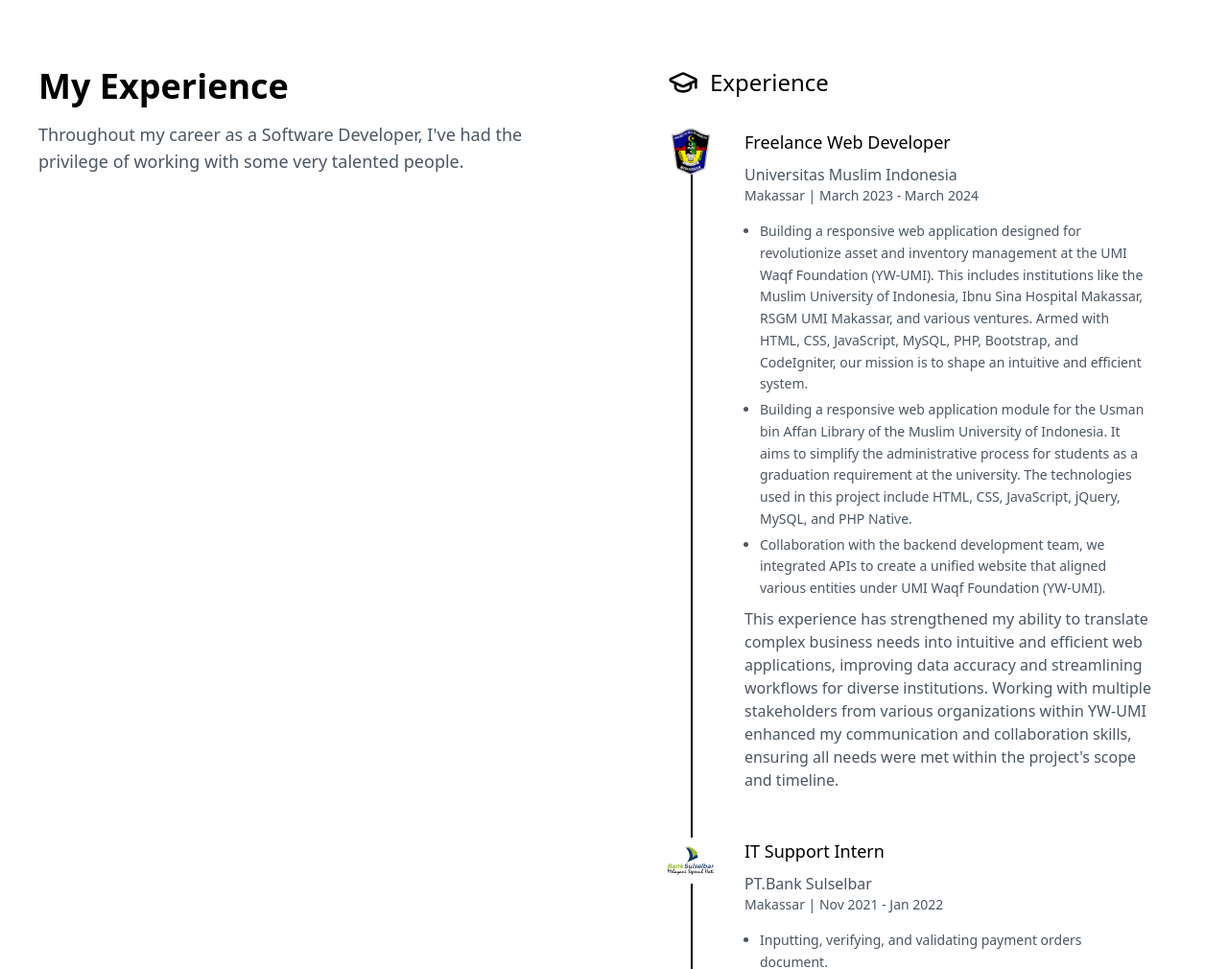
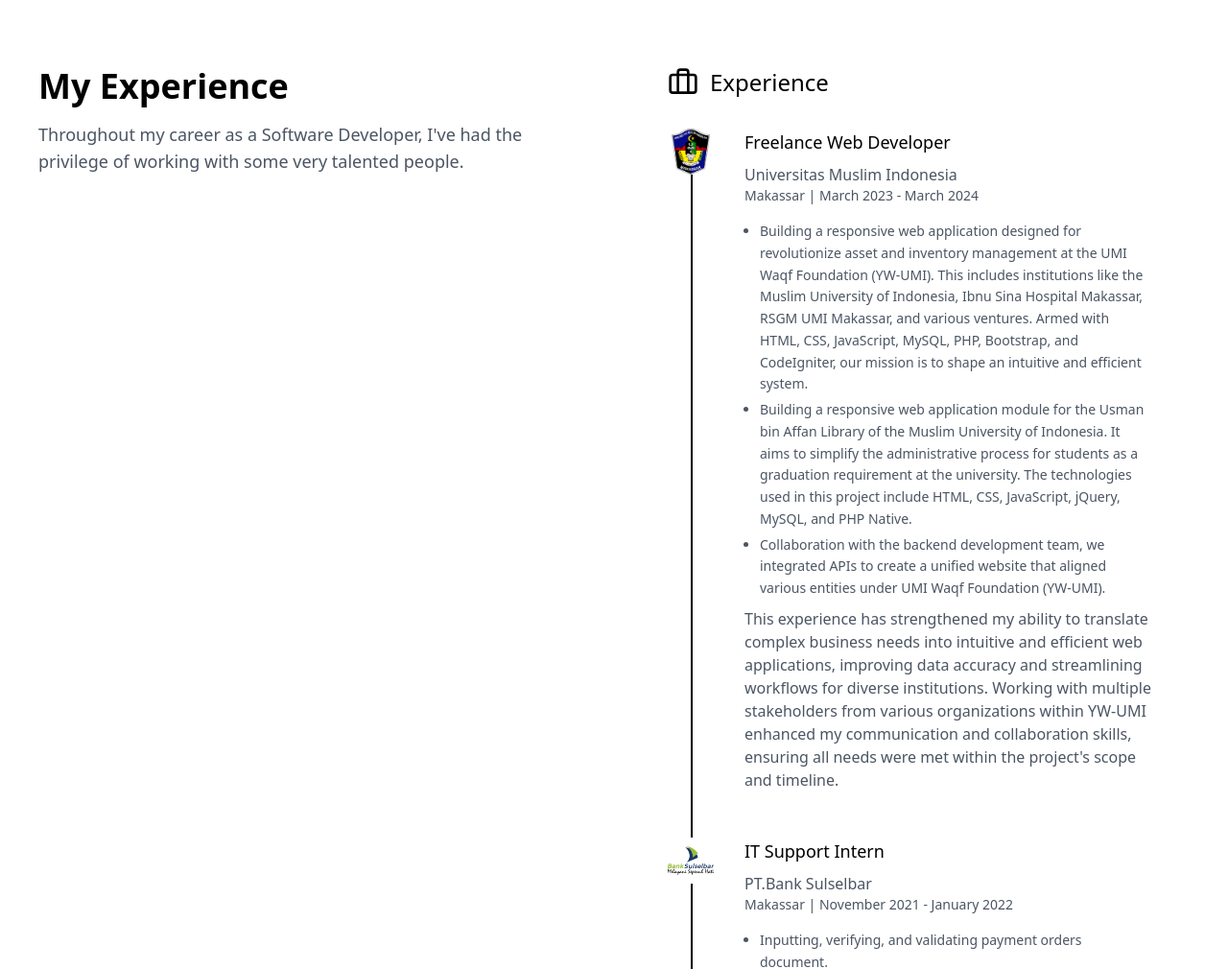
Before and after one commit to KurniawanMuhammadRizki/kurniawan-rizki, a Next.js app: page / in a window 1280 px wide. Shown: the part 5658-6668 px from the top of the page at 96% size. Built offline with nearby package versions, Linux system fonts and the light colour scheme.

Commit message:
feat(experience) remove: unused code

```diff
--- a/components/experience/Experience.tsx
+++ b/components/experience/Experience.tsx
@@ -1,5 +1,5 @@
 import React from "react";
-import { Briefcase, GraduationCap } from "lucide-react";
+import { Briefcase } from "lucide-react";
 import Image from "next/image";
 import AnimationPopupWrapper from "../animations/AnimationPopupWrapper";
 
@@ -32,7 +32,7 @@
     position: "IT Support Intern",
     company: "PT.Bank Sulselbar",
     location: "Makassar",
-    period: "Nov 2021 - Jan 2022",
+    period: "November 2021 - January 2022",
     logo: "/experience/logoBankSulselbar.png",
     achievements: [
       "Inputting, verifying, and validating payment orders document.",
@@ -48,7 +48,7 @@
   return (
     <div className="w-full mx-auto px-4 sm:px-10 ">
       <div className="flex items-center gap-3 mb-8">
-        <GraduationCap className="w-8 h-8 " />
+        <Briefcase className="w-8 h-8 " />
         <h2 className="text-2xl font-medium">Experience</h2>
       </div>
 
--- a/components/experience/ExperienceSection.tsx
+++ b/components/experience/ExperienceSection.tsx
@@ -1,22 +1,8 @@
 import React from "react";
 import AnimationPopupWrapper from "../animations/AnimationPopupWrapper";
-import Education from "../education/Education";
 import Experience from "./Experience";
-const experiences = [
-  { role: "Creative Director", company: "Westcom", year: "2024 - 2025" },
-  { role: "Design Director", company: "Teamled", year: "2023 - 2024" },
-  { role: "Senior Designer", company: "Triple Works", year: "2022 - 2023" },
-  { role: "Designer", company: "On Form", year: "2022 - 2023" },
-  { role: "Junior Designer", company: "ANYA", year: "2021 - 2022" },
-  // Duplicate entries untuk contoh scroll
-  { role: "Creative Director", company: "Westcom", year: "2024 - 2025" },
-  { role: "Design Director", company: "Teamled", year: "2023 - 2024" },
-  { role: "Senior Designer", company: "Triple Works", year: "2022 - 2023" },
-  { role: "Designer", company: "On Form", year: "2022 - 2023" },
-  { role: "Junior Designer", company: "ANYA", year: "2021 - 2022" },
-];
 
-const ExperienceSection = () => {
+const ExperienceSection: React.FC = () => {
   return (
     <section data-nav-color="black" className="min-h-screen">
       <div className="max-w-7xl mx-auto px-5 sm:px-10">
```
